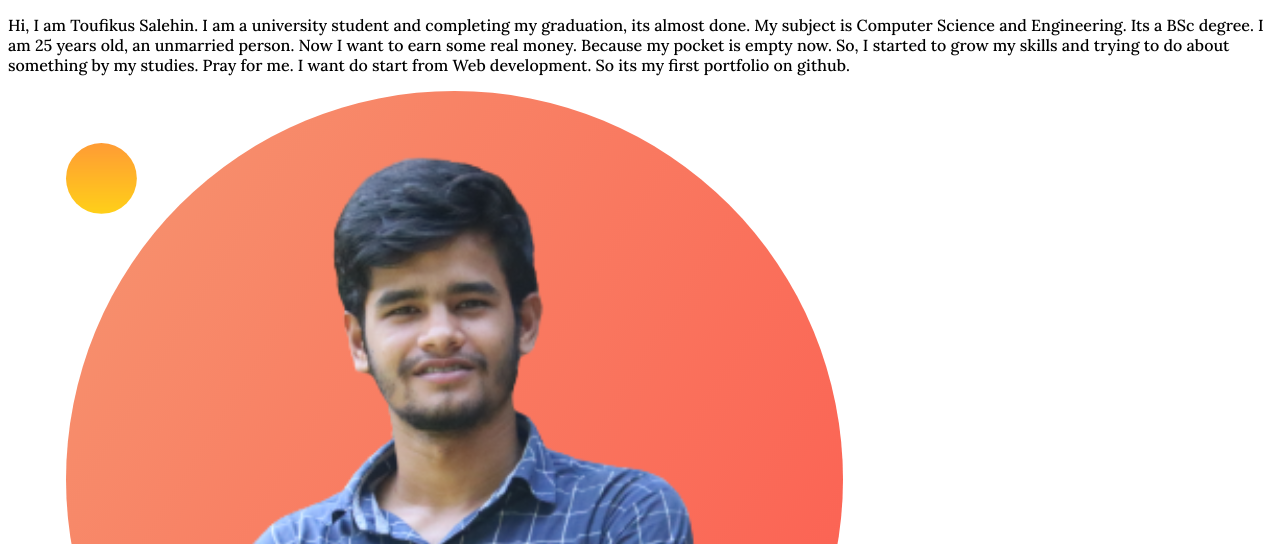
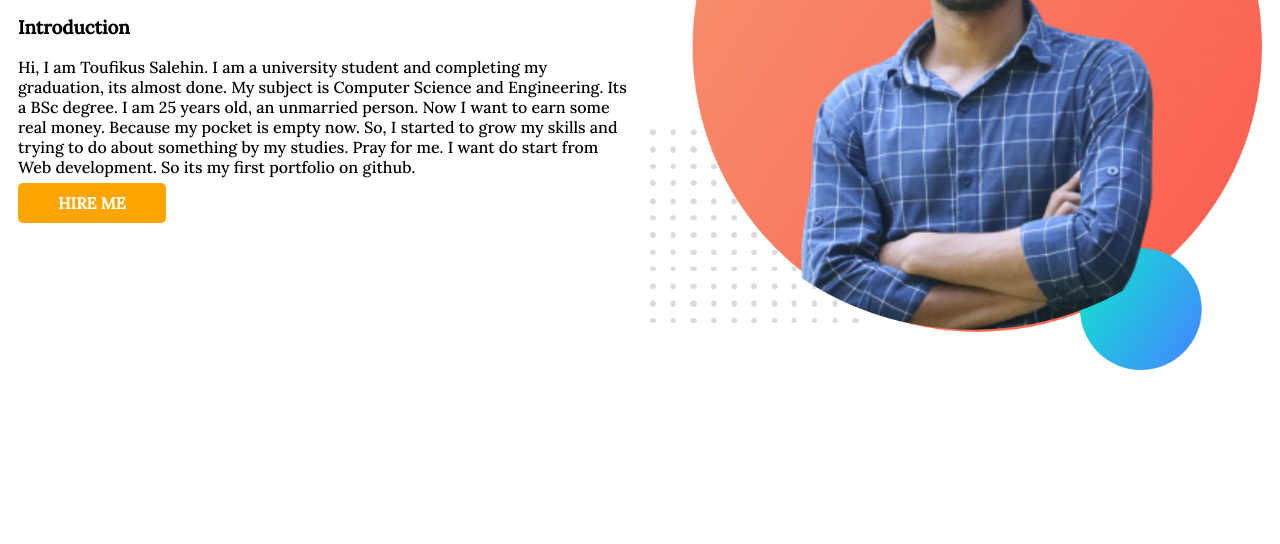
Before and after one commit to ToufikusSaehin/developer-portfolio, a plain HTML site: page index.html in a window 1280 px wide. Shown: the part 256-800 px from the top of the page. Drawn offline with Linux system fonts and the light colour scheme.

Commit message:
1st section

```diff
--- a/index.html
+++ b/index.html
@@ -1,5 +1,6 @@
 <!DOCTYPE html>
 <html lang="en">
+
 <head>
     <meta charset="UTF-8">
     <meta http-equiv="X-UA-Compatible" content="IE=edge">
@@ -8,15 +9,29 @@
     <link rel="preconnect" href="https://fonts.googleapis.com">
     <link rel="preconnect" href="https://fonts.gstatic.com" crossorigin>
     <link href="https://fonts.googleapis.com/css2?family=Lora:wght@500&display=swap" rel="stylesheet">
-    <link rel="stylesheet" href="style.css"
-</head>
+    <link rel="stylesheet" href="style.css" </head>
+
 <body>
+    <section>
+        <div class="half-width">
             <h1>Welcome To</h1>
             <h1><span class="orange-color">Toufikus Salehin's</span> World</h1>
             <h3>Introduction</h3>
             <p>
-        Hi, I am Toufikus Salehin. I am a university student and completing my graduation, its almost done. My subject is Computer Science and Engineering. Its a BSc degree. I am 25 years old, an unmarried person. Now I want to earn some real money. Because my pocket is empty now. So, I started to grow my skills and trying to do about something by my studies. Pray for me. I want do start from Web development. So its my first portfolio on github.
+                Hi, I am Toufikus Salehin. I am a university student and completing my graduation, its almost done. My
+                subject is Computer Science and Engineering. Its a BSc degree. I am 25 years old, an unmarried person.
+                Now I
+                want to earn some real money. Because my pocket is empty now. So, I started to grow my skills and trying
+                to
+                do about something by my studies. Pray for me. I want do start from Web development. So its my first
+                portfolio on github.
             </p>
+            <a class="link-button" target="_blank" href="https://www.facebook.com/toufikussalehin.himel/">HIRE ME</a>
+        </div>
+        <div class="half-width">
             <img src="images/toufikus-salehin.png" alt="Picture of Toufikus Salehin">
+        </div>
+    </section>
 </body>
+
 </html>
--- a/style.css
+++ b/style.css
@@ -1,9 +1,33 @@
-body{
+body {
     font-family: 'Lora', serif;
 }
-h1{
+
+h1 {
     font-size: 50px;
 }
-.orange-color{
+
+.orange-color {
     color: orange;
 }
+
+.half-width {
+    width: 50%;
+    padding: 10px;
+}
+
+.half-width img {
+    width: 100%;
+}
+
+section {
+    display: flex;
+}
+
+.link-button {
+    text-decoration: none;
+    background-color: orange;
+    padding: 10px 40px;
+    border-radius: 5px;
+    color: white;
+    font-weight: 700;
+}
```
Lines whose indentation alone changed are shown as unchanged.
